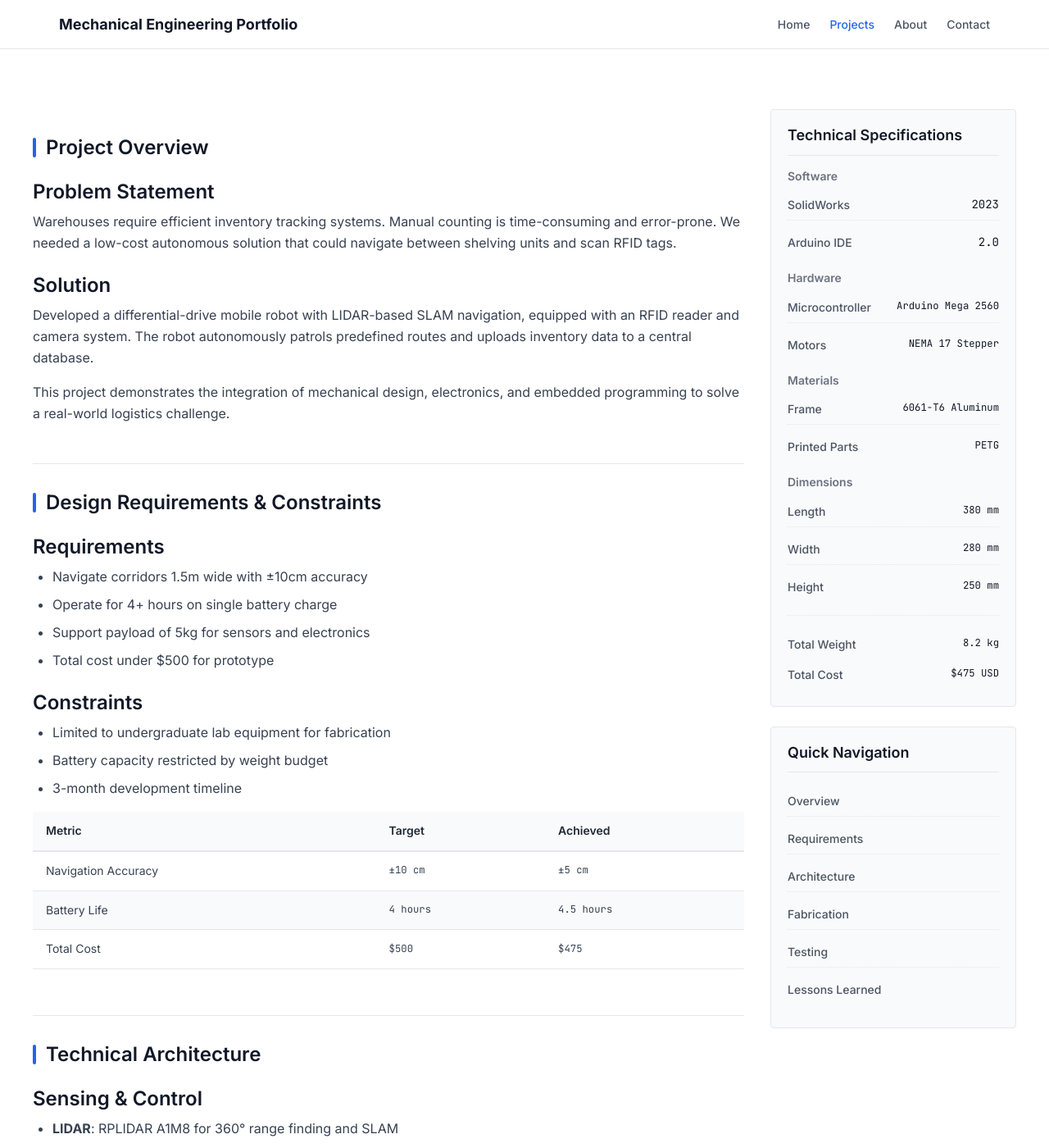
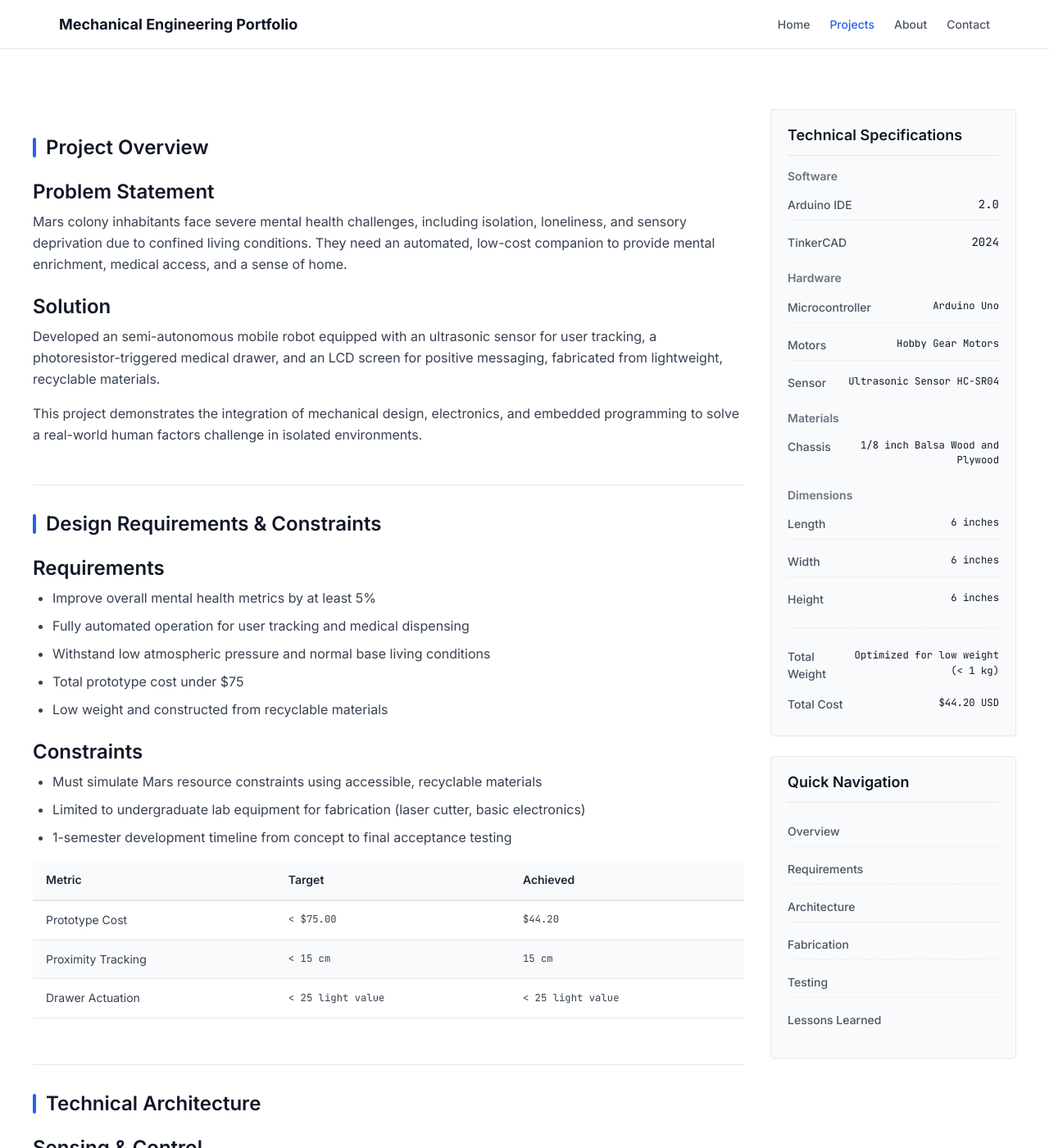
Before and after one commit to manwe-123/manwe-123.github.io, a Jekyll site: the page built from _projects/01-autonomous-robot.md, in a window 1280 px wide and 1400 px high, scrolled down 361 px. Shown: the whole window at 82% size. Built offline with Jekyll 4.4.1, drawn with Linux system fonts in a browser that asks for light colours; some of the changed text lies outside the part shown.

Commit message:
Update 01-autonomous-robot.md

```diff
--- a/_projects/01-autonomous-robot.md
+++ b/_projects/01-autonomous-robot.md
@@ -1,134 +1,142 @@
 ---
-title: "Autonomous Mobile Robot Platform"
-subtitle: "A self-navigating robot for indoor warehouse inventory management"
-date: 2024-05-15
-role: "Lead Mechanical Designer"
-timeline: "Jan 2024 - May 2024"
-team: "3-person team"
+title: "Mental Health Robotics System for Isolated Environments"
+subtitle: "A semi-autonomous therapeutic companion robot for isolated Mars colony inhabitants"
+date: 2024-12-09
+role: "Design and Prototyping Lead"
+timeline: "August 2024 - December 2024"
+team: "4-person team"
 tags:
   - Robotics
-  - CAD
   - Arduino
-  - 3D Printing
-image: "assets/images/14F375D7-0896-49FB-9C8B-10815BAE71DA.JPG"
-excerpt: "Designed and built an autonomous mobile robot capable of navigating warehouse environments and scanning RFID tags for inventory tracking."
+  - Laser Cutting
+  - Mechatronics
+  - Prototyping
+image: "assets/images/mars-robot-hero.jpg"
+excerpt: "Designed and built a semi-autonomous companion robot that tracks user proximity and dispenses medical supplies to alleviate mental health struggles in isolated environments."
 
-problem: "Warehouses require efficient inventory tracking systems. Manual counting is time-consuming and error-prone. We needed a low-cost autonomous solution that could navigate between shelving units and scan RFID tags."
+problem: "Mars colony inhabitants face severe mental health challenges, including isolation, loneliness, and sensory deprivation due to confined living conditions. They need an automated, low-cost companion to provide mental enrichment, medical access, and a sense of home."
 
-solution: "Developed a differential-drive mobile robot with LIDAR-based SLAM navigation, equipped with an RFID reader and camera system. The robot autonomously patrols predefined routes and uploads inventory data to a central database."
+solution: "Developed an semi-autonomous mobile robot equipped with an ultrasonic sensor for user tracking, a photoresistor-triggered medical drawer, and an LCD screen for positive messaging, fabricated from lightweight, recyclable materials."
 
 requirements: |
-  - Navigate corridors 1.5m wide with ±10cm accuracy
-  - Operate for 4+ hours on single battery charge
-  - Support payload of 5kg for sensors and electronics
-  - Total cost under $500 for prototype
+  - Improve overall mental health metrics by at least 5%
+  - Fully automated operation for user tracking and medical dispensing
+  - Withstand low atmospheric pressure and normal base living conditions
+  - Total prototype cost under $75
+  - Low weight and constructed from recyclable materials
 
 constraints: |
-  - Limited to undergraduate lab equipment for fabrication
-  - Battery capacity restricted by weight budget
-  - 3-month development timeline
+  - Must simulate Mars resource constraints using accessible, recyclable materials
+  - Limited to undergraduate lab equipment for fabrication (laser cutter, basic electronics)
+  - 1-semester development timeline from concept to final acceptance testing
 
 metrics:
-  - name: "Navigation Accuracy"
-    target: "±10 cm"
-    achieved: "±5 cm"
-  - name: "Battery Life"
-    target: "4 hours"
-    achieved: "4.5 hours"
-  - name: "Total Cost"
-    target: "$500"
-    achieved: "$475"
+  - name: "Prototype Cost"
+    target: "< $75.00"
+    achieved: "$44.20"
+  - name: "Proximity Tracking"
+    target: "< 15 cm"
+    achieved: "15 cm"
+  - name: "Drawer Actuation"
+    target: "< 25 light value"
+    achieved: "< 25 light value"
 
 sensing: |
-  - **LIDAR**: RPLIDAR A1M8 for 360° range finding and SLAM
-  - **IMU**: MPU6050 for orientation and acceleration
-  - **Wheel Encoders**: Quadrature encoders for odometry
+  - **Ultrasonic Sensor**: HC-SR04 equivalent for 15cm proximity tracking and semi-autonomous navigation
+  - **Photoresistor**: Light dependent resistor (LDR) for shadow detection to trigger the medical drawer
 
 actuation: |
-  - **Drive Motors**: 2× NEMA 17 stepper motors with A4988 drivers
-  - **Wheel Configuration**: Differential drive with caster support
-  - **Power System**: 3S LiPo battery (11.1V, 5000mAh)
+  - **Drive Motors**: 2x Hobby gear motors with wheels for forward user tracking
+  - **Servo Motor**: Micro servo for automated medical drawer lid actuation
+  - **Power System**: 2x 9V batteries for independent logic and motor power distribution
 
 mechanical: |
-  - **Chassis**: 6061-T6 aluminum frame with laser-cut acrylic panels
-  - **Wheel Mounts**: 3D printed PETG housings with ball bearings
-  - **Sensor Brackets**: Parametric Fusion 360 designs
+  - **Chassis**: 6x6x6 inch cube fabricated from 1/8" balsa wood and plywood
+  - **Fabrication Method**: Laser cut components for precise mechanical fit and structural rigidity
+  - **Medical Drawer**: Top-mounted compartment with servo-actuated lid for automated dispensing
 
 components:
-  - name: "Arduino Mega 2560"
-    spec: "Main controller"
-  - name: "Raspberry Pi 4"
-    spec: "SLAM processing"
-  - name: "RPLIDAR A1M8"
-    spec: "360° LIDAR sensor"
+  - name: "Arduino Uno"
+    spec: "Main microcontroller for sensor processing and actuation"
+  - name: "16-Pin Motor Driver Controller"
+    spec: "H-bridge for hobby gear motor control"
+  - name: "LCD Screen"
+    spec: "User interface for displaying positive messages"
 
 fabrication: |
-  **Frame Construction:**
-  - Aluminum extrusions cut to length on bandsaw
-  - Drill press used for mounting holes
+  **Laser Cutting & Assembly:**
+  - Cut 1/8" balsa and plywood components using the laser cutter
+  - Sanded internal corners to prevent wheel friction and ensure smooth mechanical movement
 
-  **3D Printed Components:**
-  - Wheel hubs and motor mounts printed in PETG
-  - Total print time: ~40 hours
+  **Electronics Integration:**
+  - Mounted Arduino, breadboard, and motor driver inside the wooden chassis
+  - Routed wiring for ultrasonic sensor, photoresistor, and servo motor
 
 gallery:
-  - src: "/assets/images/projects/robot-cad.jpg"
-    caption: "CAD assembly in SolidWorks"
-  - src: "/assets/images/projects/robot-frame.jpg"
-    caption: "Aluminum frame during assembly"
-  - src: "/assets/images/projects/robot-final.jpg"
-    caption: "Completed robot platform"
+  - src: "/assets/images/projects/mars-robot-cad.jpg"
+    caption: "CAD model of the robotic enclosure"
+  - src: "/assets/images/projects/mars-robot-laser.jpg"
+    caption: "Laser-cut wooden chassis components prior to assembly"
+  - src: "/assets/images/projects/mars-robot-wiring.jpg"
+    caption: "Internal Arduino wiring and breadboard layout"
+  - src: "/assets/images/projects/mars-robot-final.jpg"
+    caption: "Completed semi-autonomous prototype"
 
 testing: |
-  Testing was conducted in three phases: component testing, subsystem testing, and integration testing.
+  Formal acceptance testing was conducted in three phases (Nov 21, Nov 24, Nov 26) to verify sensor accuracy, motor response, and automated dispensing mechanisms under operational conditions.
 
 test_results:
-  - name: "Straight Line Accuracy"
-    procedure: "Drive 10m straight, measure deviation"
-    result: "±3 cm over 10m"
+  - name: "Proximity Tracking"
+    procedure: "Move robot away from user and measure stopping distance"
+    result: "Hobby motors engaged and stopped exactly at 15 cm"
     status: "Pass"
-  - name: "Battery Endurance"
-    procedure: "Continuous operation until cutoff"
-    result: "4.5 hours"
+  - name: "Drawer Actuation"
+    procedure: "Hover hand over photoresistor to cast a shadow"
+    result: "Servo motor triggered and opened lid when light value dropped below 25"
     status: "Pass"
+  - name: "Continuous Operation"
+    procedure: "Run full system during final presentation"
+    result: "System failed due to overheating wire"
+    status: "Fail"
 
 worked: |
-  - **Modular Design**: Made troubleshooting much easier
-  - **Parametric CAD**: Quick adjustments saved significant time
+  - **Sensor Integration**: Ultrasonic and photoresistor logic worked seamlessly for semi-autonomous tracking and automated dispensing
+  - **Mechanical Fit**: Laser-cut wooden components provided precise structural rigidity for the electronic modules
 
 failed: |
-  - **Initial Wheel Choice**: Slipped on smooth concrete; redesigned with rubber coating
-  - **Undersized Battery Connector**: XT30 overheated; upgraded to XT60
+  - **Power Management**: Exposed wiring on the battery connection overheated and melted during the final presentation due to poor soldering
+  - **Mobility**: Robot could only move forward and lacked differential steering for omnidirectional movement
 
 next_steps: |
-  - Implement dynamic path planning
-  - Add wireless charging capability
+  - Implement proper wire gauge selection and inline fuses for high-current battery connections
+  - Add differential drive steering to allow the robot to turn and follow users dynamically
+  - Integrate planned aromatherapy diffuser and audio speakers for multi-sensory therapy
 
 specs:
   software:
-    - name: "SolidWorks"
-      version: "2023"
     - name: "Arduino IDE"
       version: "2.0"
+    - name: "TinkerCAD"
+      version: "2024"
   hardware:
     - component: "Microcontroller"
-      model: "Arduino Mega 2560"
+      model: "Arduino Uno"
     - component: "Motors"
-      model: "NEMA 17 Stepper"
+      model: "Hobby Gear Motors"
+    - component: "Sensor"
+      model: "Ultrasonic Sensor HC-SR04"
   materials:
-    - type: "Frame"
-      grade: "6061-T6 Aluminum"
-    - type: "Printed Parts"
-      grade: "PETG"
+    - type: "Chassis"
+      grade: "1/8 inch Balsa Wood and Plywood"
   dimensions:
     - axis: "Length"
-      value: "380 mm"
+      value: "6 inches"
     - axis: "Width"
-      value: "280 mm"
+      value: "6 inches"
     - axis: "Height"
-      value: "250 mm"
-  weight: "8.2 kg"
-  cost: "$475 USD"
+      value: "6 inches"
+  weight: "Optimized for low weight (< 1 kg)"
+  cost: "$44.20 USD"
 ---
 
-This project demonstrates the integration of mechanical design, electronics, and embedded programming to solve a real-world logistics challenge.
+This project demonstrates the integration of mechanical design, electronics, and embedded programming to solve a real-world human factors challenge in isolated environments.
```
